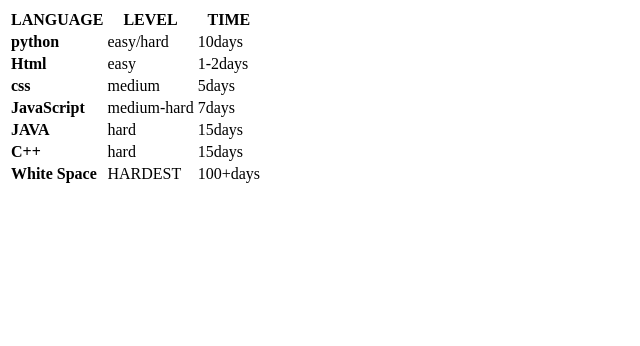
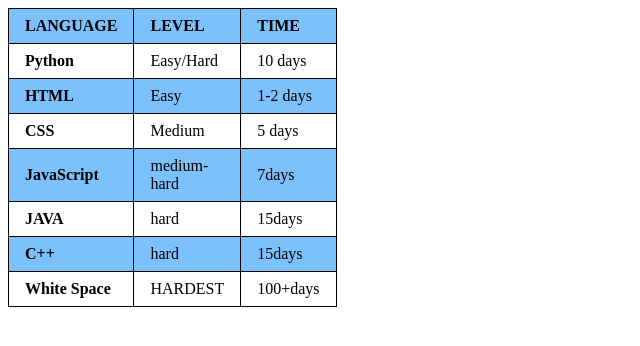
Before and after one commit to kathashkadmogibara-bot/Html.table, a plain HTML site: page index.html in a window 1280 px wide. Shown: the whole page, without its empty margins (0-640 px from the left). Drawn offline with Linux system fonts and the light colour scheme.

Commit message:
index.html

```diff
--- a/index.html
+++ b/index.html
@@ -1,23 +1,39 @@
+<!DOCTYPE html>
+<html lang="en">
+<head>
+  <meta charset="UTF-8">
+  <meta name="viewport" content="width=device-width, initial-scale=1.0">
+
+  <title>My Table</title>
+
+  <link rel="stylesheet" href="style.css">
+</head>
+
+<body>
+
   <table>
     <tr>
-    <th><Strong>LANGUAGE</Strong></th>
-    <th><Strong>LEVEL</Strong></th>
-    <th><Strong>TIME</Strong></th>
+      <th><strong>LANGUAGE</strong></th>
+      <th><strong>LEVEL</strong></th>
+      <th><strong>TIME</strong></th>
     </tr>
+
     <tr>
-    <td><b>python</b></td>
-    <td>easy/hard</td>
-    <td>10days</td>
+      <td><b>Python</b></td>
+      <td>Easy/Hard</td>
+      <td>10 days</td>
     </tr>
+
     <tr>
-    <td><b>Html</b></td>
-    <td>easy</td>
-    <td>1-2days</td>
+      <td><b>HTML</b></td>
+      <td>Easy</td>
+      <td>1-2 days</td>
     </tr>
+
     <tr>
-    <td><b>css</b></td>
-    <td>medium</td>
-    <td>5days</td>
+      <td><b>CSS</b></td>
+      <td>Medium</td>
+      <td>5 days</td>
     </tr>
     <tr>
       <td><b>JavaScript</b></td>
@@ -38,5 +54,5 @@
       <td><b>White Space</b></td>
       <td>HARDEST</td>
       <td>100+days</td>
-  </tr>
-</table>
+</body>
+</html>
```
Lines whose indentation alone changed are shown as unchanged.
